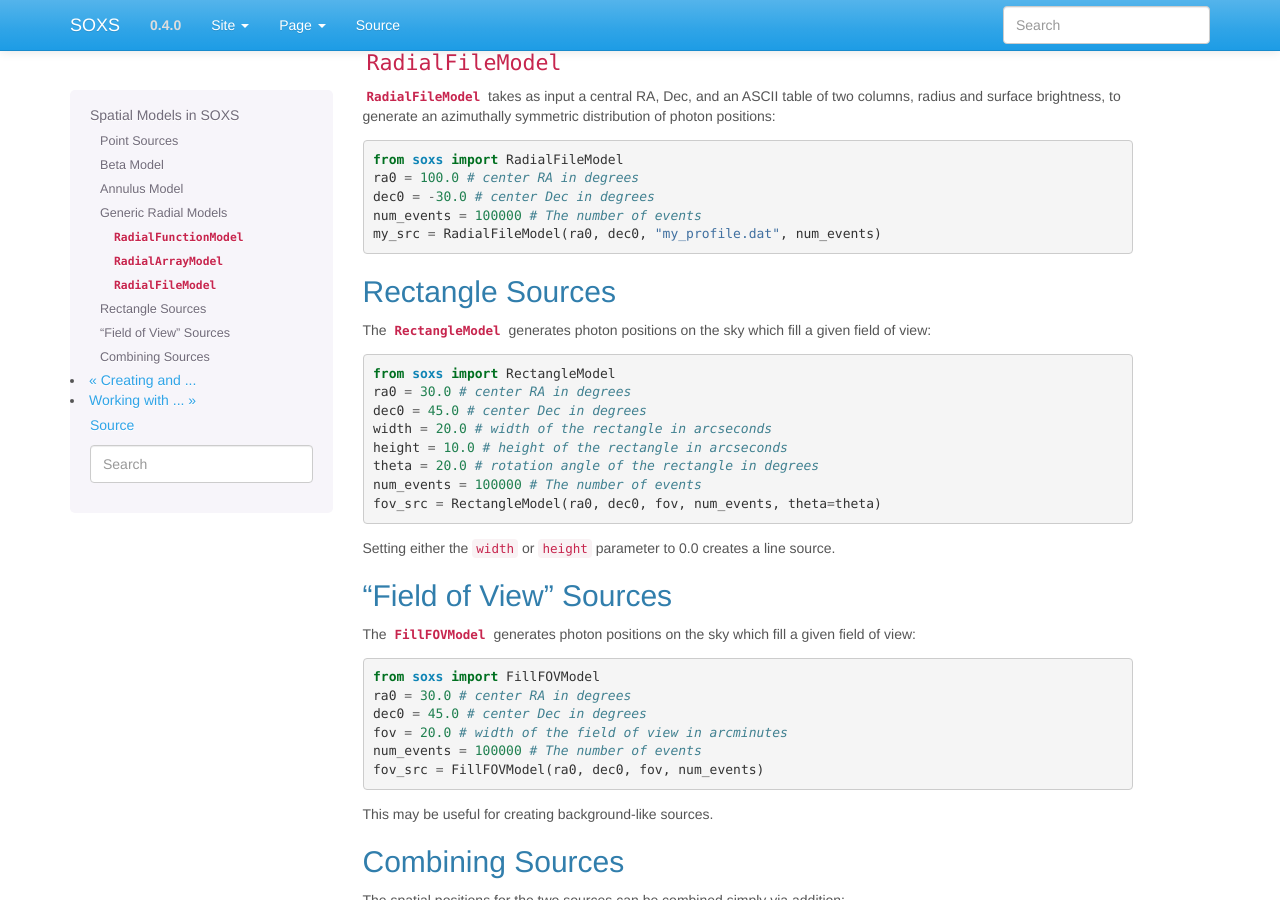
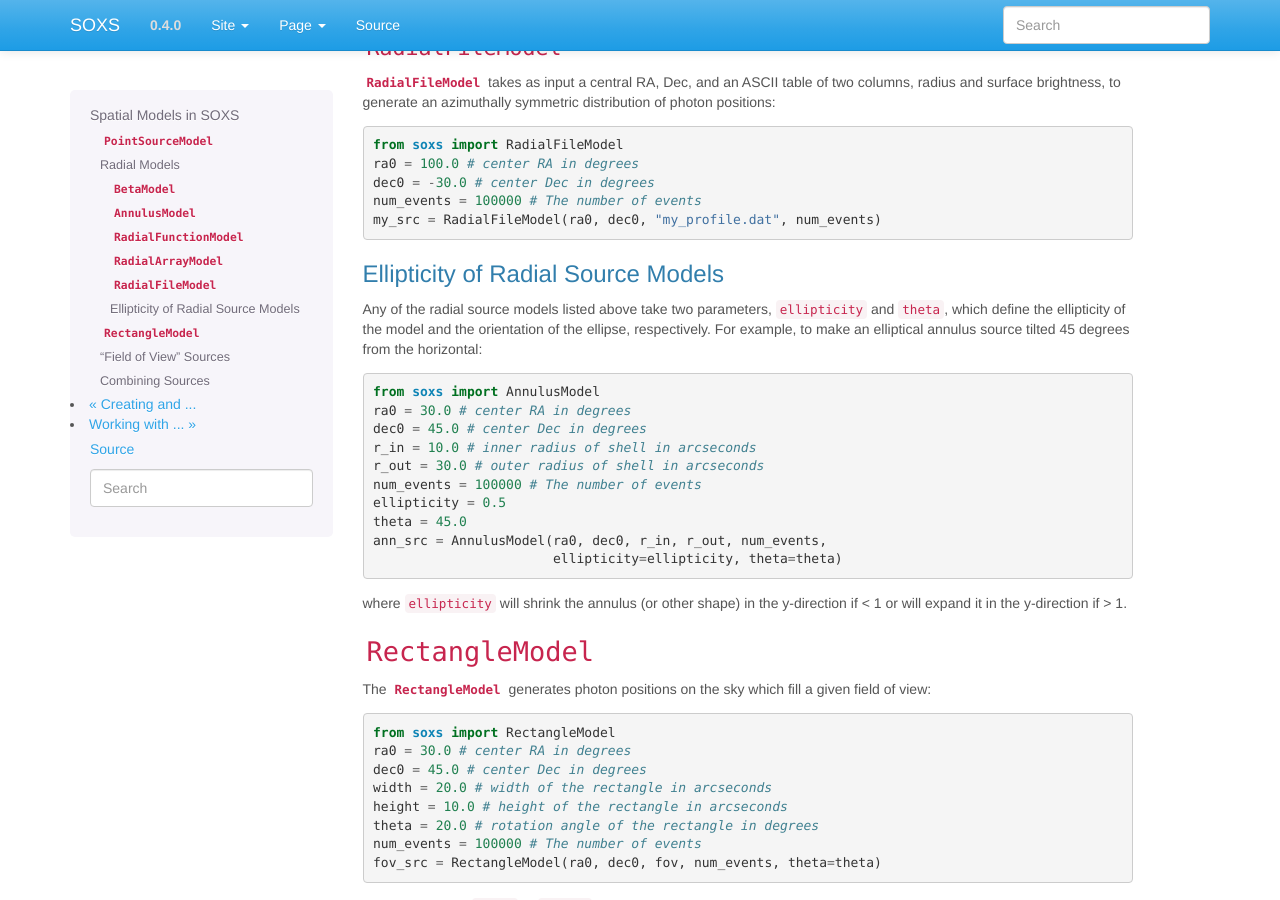
Before and after one commit to lynx-x-ray-observatory/soxs, a Sphinx documentation site: the page built from doc/source/python/spatial.rst, in a window 1280 px wide and 900 px high, scrolled down 2071 px. Built offline with Sphinx 7.4.7, drawn with Linux system fonts in a browser that asks for light colours; some of the changed text lies outside the part shown.

Commit message:
Document ellipticity

```diff
--- a/doc/source/python/spatial.rst
+++ b/doc/source/python/spatial.rst
@@ -26,8 +26,8 @@ Each ``SpatialModel`` has four attributes, all corresponding to coordinates for
 The flat-field coordinates are not used by the instrument simulator and are mainly for convenience, e.g.
 for plotting unconvolved source models.
 
-Point Sources
--------------
+``PointSourceModel``
+--------------------
 
 The :class:`~soxs.spatial.PointSourceModel` generates photon positions for a point source.
 
@@ -41,8 +41,14 @@ The :class:`~soxs.spatial.PointSourceModel` generates photon positions for a poi
 
 Though this model is trivial, it is constructed in the same way as the other models below for consistency.
 
-Beta Model
-----------
+Radial Models
+-------------
+
+The following classes generate azimuthally symmetric models (though see :ref:`ellipticity`) from functions
+or lookup tables for a surface brightness profile as a function of radius.
+
+``BetaModel``
++++++++++++++
 
 The :class:`~soxs.spatial.BetaModel` generates photon positions for a :math:`\beta`-model profile,
 often used to model galaxy clusters. The functional form of the :math:`\beta`-model for a surface
@@ -65,8 +71,8 @@ is the core radius. To construct one:
     num_events = 100000 # The number of events
     beta_src = BetaModel(ra0, dec0, r_c, beta, num_events)
 
-Annulus Model
--------------
+``AnnulusModel``
+++++++++++++++++
 
 The :class:`~soxs.spatial.AnnulusModel` can be used to generate photon positions for a annulus or disk
 with uniform surface brightness:
@@ -77,15 +83,10 @@ with uniform surface brightness:
     ra0 = 30.0 # center RA in degrees
     dec0 = 45.0 # center Dec in degrees
     r_in = 0.0 # inner radius of shell in arcseconds
-    r_out = 0.0 # outer radius of shell in arcseconds
+    r_out = 10.0 # outer radius of shell in arcseconds
     num_events = 100000 # The number of events
     ann_src = AnnulusModel(ra0, dec0, r_in, r_out, num_events)
 
-Generic Radial Models
----------------------
-
-The following classes generate azimuthally symmetric models from generic functions or lookup tables for
-a surface brightness profile as a function of radius.
 
 ``RadialFunctionModel``
 +++++++++++++++++++++++
@@ -137,8 +138,33 @@ radius and surface brightness, to generate an azimuthally symmetric distribution
     num_events = 100000 # The number of events
     my_src = RadialFileModel(ra0, dec0, "my_profile.dat", num_events)
 
-Rectangle Sources
------------------
+.. _ellipticity:
+
+Ellipticity of Radial Source Models
++++++++++++++++++++++++++++++++++++
+
+Any of the radial source models listed above take two parameters, ``ellipticity`` and ``theta``,
+which define the ellipticity of the model and the orientation of the ellipse, respectively. For
+example, to make an elliptical annulus source tilted 45 degrees from the horizontal:
+
+.. code-block:: python
+
+    from soxs import AnnulusModel
+    ra0 = 30.0 # center RA in degrees
+    dec0 = 45.0 # center Dec in degrees
+    r_in = 10.0 # inner radius of shell in arcseconds
+    r_out = 30.0 # outer radius of shell in arcseconds
+    num_events = 100000 # The number of events
+    ellipticity = 0.5
+    theta = 45.0
+    ann_src = AnnulusModel(ra0, dec0, r_in, r_out, num_events,
+                           ellipticity=ellipticity, theta=theta)
+
+where ``ellipticity`` will shrink the annulus (or other shape) in the y-direction if < 1 or
+will expand it in the y-direction if > 1.
+
+``RectangleModel``
+------------------
 
 The :class:`~soxs.spatial.RectangleModel` generates photon positions on the sky which fill a given field of view:
 
```
